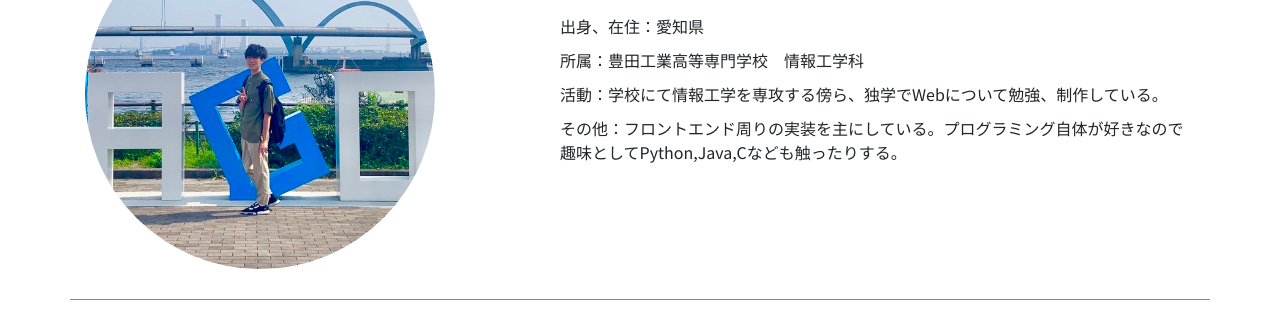
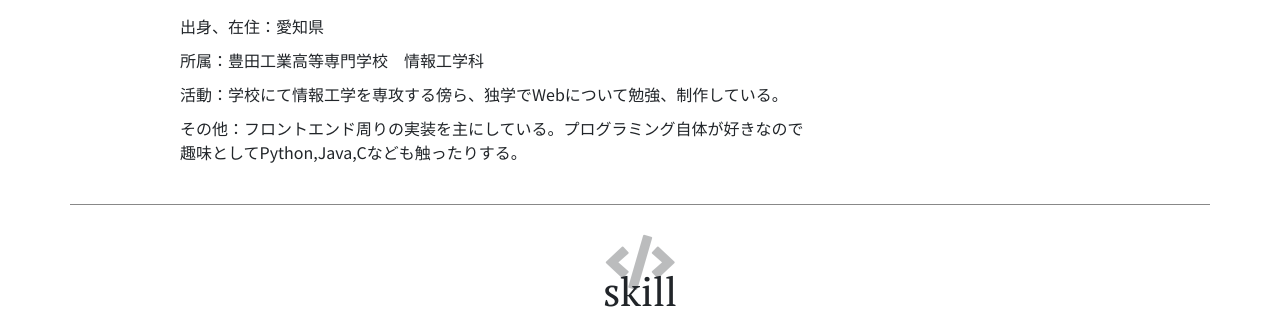
Before and after one commit to sora-ichigo/portfolio, a plain HTML site: page index.html in a window 1280 px wide. Shown: the part 1112-1441 px from the top of the page. Drawn offline with nearby package versions, Linux system fonts and the light colour scheme.

Commit message:
自分の写真をコメントアウト

```diff
--- a/index.html
+++ b/index.html
@@ -74,7 +74,7 @@
             <i class="fas fa-user-alt title_icon"></i>
             <h2>about me</h2>
             <div class="row">
-                <div class="col-sm-4 d-flex align-item-center about_image"><img src="img/photo/my_photo.JPG" width="100%" alt=""></div>
+                <!--<div class="col-sm-4 d-flex align-item-center about_image"><img src="img/photo/my_photo.JPG" width="100%" alt=""></div>-->
                 <div class="col-sm-7 offset-sm-1 about_status">
                     <div class="name_title">
                         <p>市古空/ICHIGO SORA</p>
```
